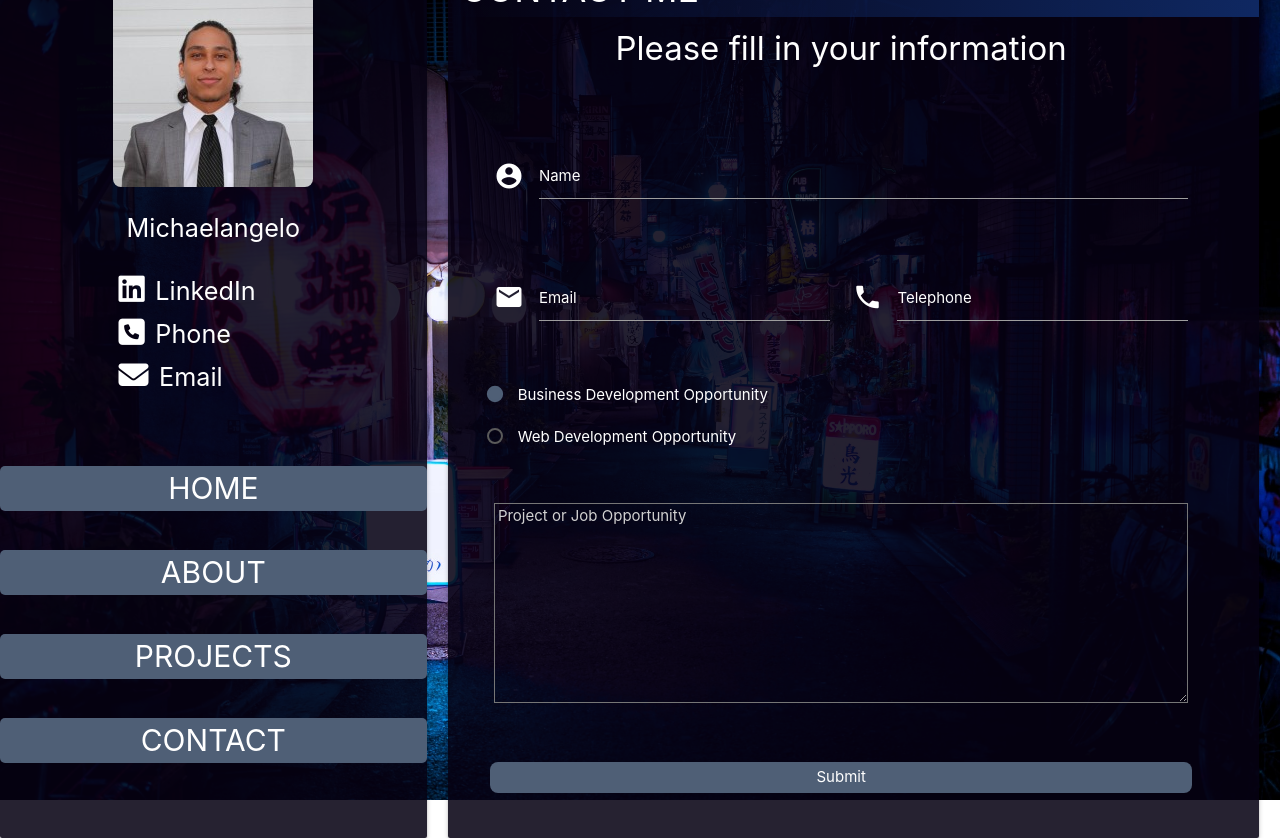
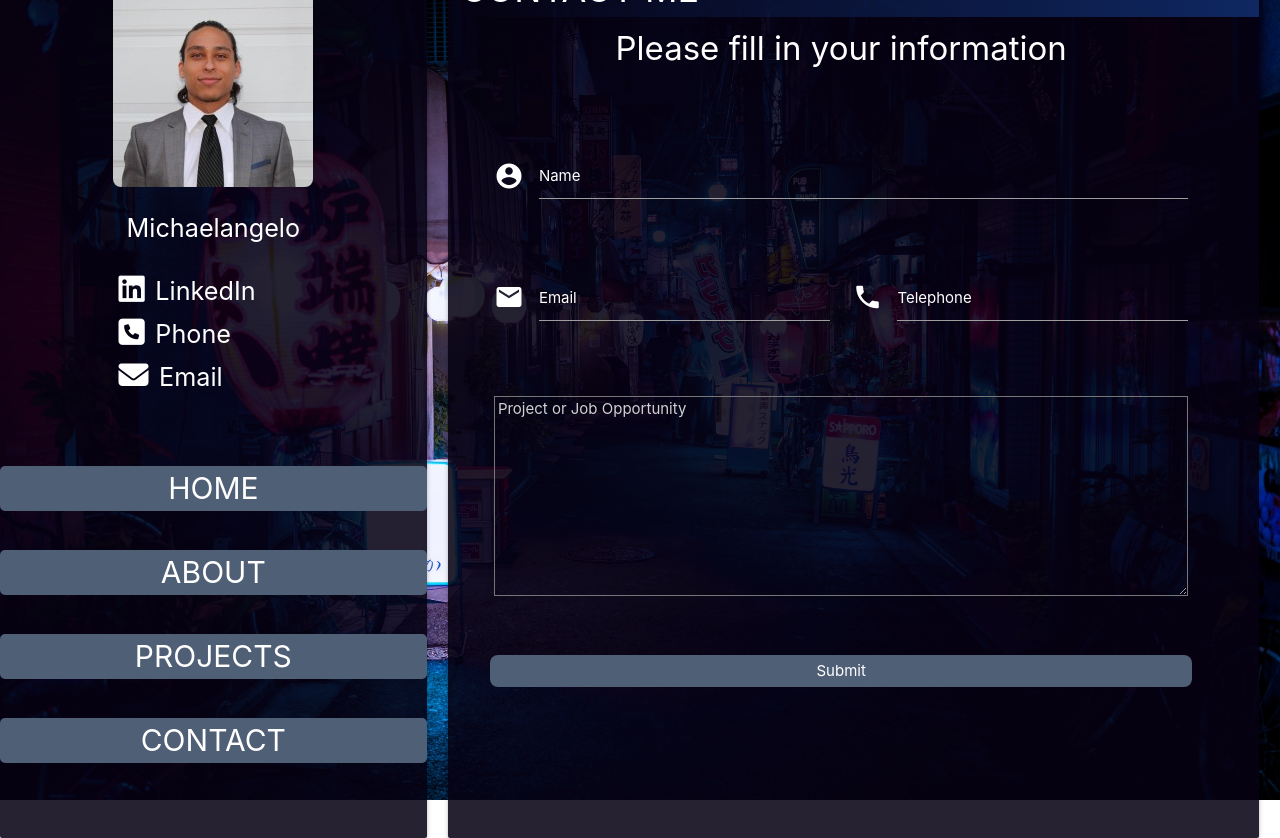
Before and after one commit to SyntaxMotta/Portfolio, a React (Create React App) app: page /contact in a window 1280 px wide. Built offline with nearby package versions, Linux system fonts and the light colour scheme; the HTML template or start-up script is replaced by a standard one.

Commit message:
Contact page update

```diff
--- a/src/Components/contact/Contact.js
+++ b/src/Components/contact/Contact.js
@@ -43,26 +43,13 @@ export const Contact = () => {
                 <label for="icon_telephone">Telephone</label>
               </div>
             </div>
-            <p className="my-1">
-              <label>
-                <input name="group1" type="radio" checked />
-                <span className="flow-text">
-                  Business Development Opportunity
-                </span>
-              </label>
-            </p>
-            <p className="my-1">
-              <label>
-                <input name="group1" type="radio" />
-                <span className="flow-text">Web Development Opportunity</span>
-              </label>
-            </p>
+
             <div className="row">
               <div className="input-field col s12">
                 <textarea
                   className="contact__textarea"
                   placeholder="Project or Job Opportunity"
-                  name="project"
+                  name="message"
                 ></textarea>
               </div>
             </div>
```
